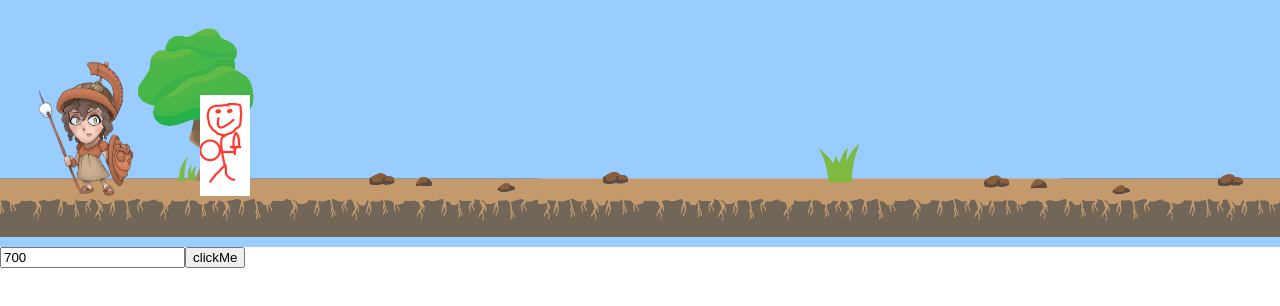
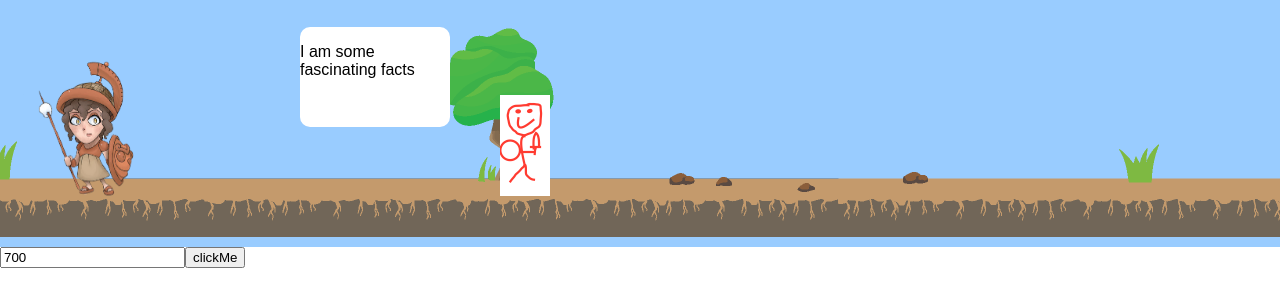
Before and after one commit to MisterrW/asset_test_div_scrolling, a website: page index.html in a window 1280 px wide. Both pictures are taken after a click on the button "clickMe". Drawn offline with Linux system fonts and the light colour scheme.

Commit message:
some fascinating facts

```diff
--- a/public/app.js
+++ b/public/app.js
@@ -72,6 +72,14 @@ var app = function(){
 				}
 			}
 
+			var exampleInfo = function(){
+				var divvy = document.createElement('div');
+				divvy.innerHTML = "<p>I am some fascinating facts</p>";
+				var container = document.querySelector("#container");
+				container.appendChild(divvy);
+				divvy.className = "fact-box";
+			}
+
 			var move = function(destination, event){
 				var scroller = function(destination){
 
@@ -105,7 +113,8 @@ var app = function(){
 			move(destination, event);
 			console.log("back");
 		}
-		scrollMaster(inputDestination, dialogue);
+		// scrollMaster(inputDestination, dialogue);
+		scrollMaster(400, exampleInfo);
 	}
 }
 window.onload = app;
--- a/public/main.css
+++ b/public/main.css
@@ -21,6 +21,7 @@
 }
 
 #container {
+	position: relative;
 	width: 100%;
 	height: 247px;
 	overflow: hidden;
@@ -79,5 +80,17 @@ img {
 body {
 	margin: 0;
 	padding: 0;
+	font-family: sans-serif;
 }
+
+.fact-box {
+	margin-top: -180px;
+	width: 150px;
+	height: 100px;
+	background-color: white;
+	margin-left: 300px;
+	position: absolute;
+/*	margin: 0;*/
+	padding: 0;
+	border-radius: 10px;
 }
```
Also changed, not shown: public/example_dialogue.js (added).
